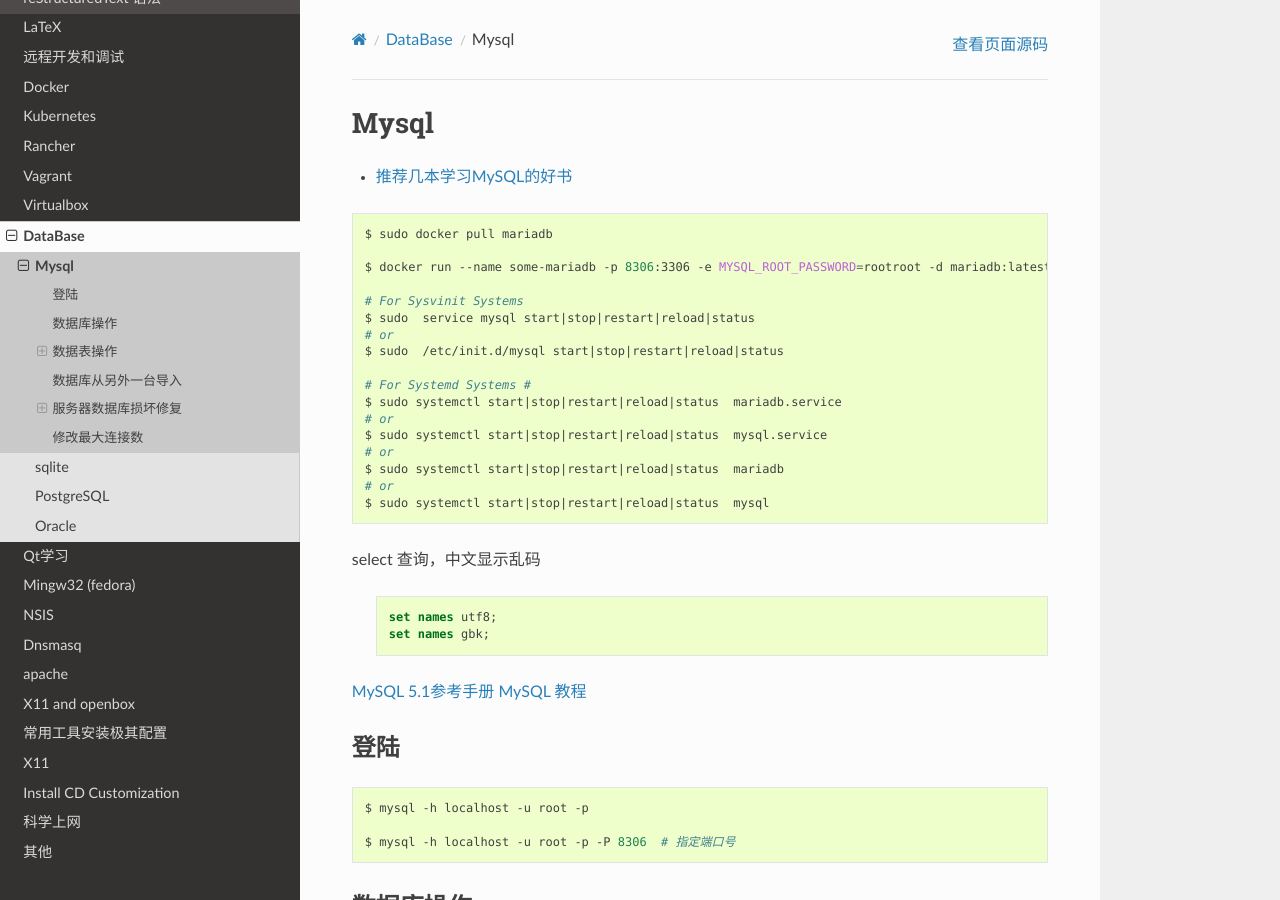
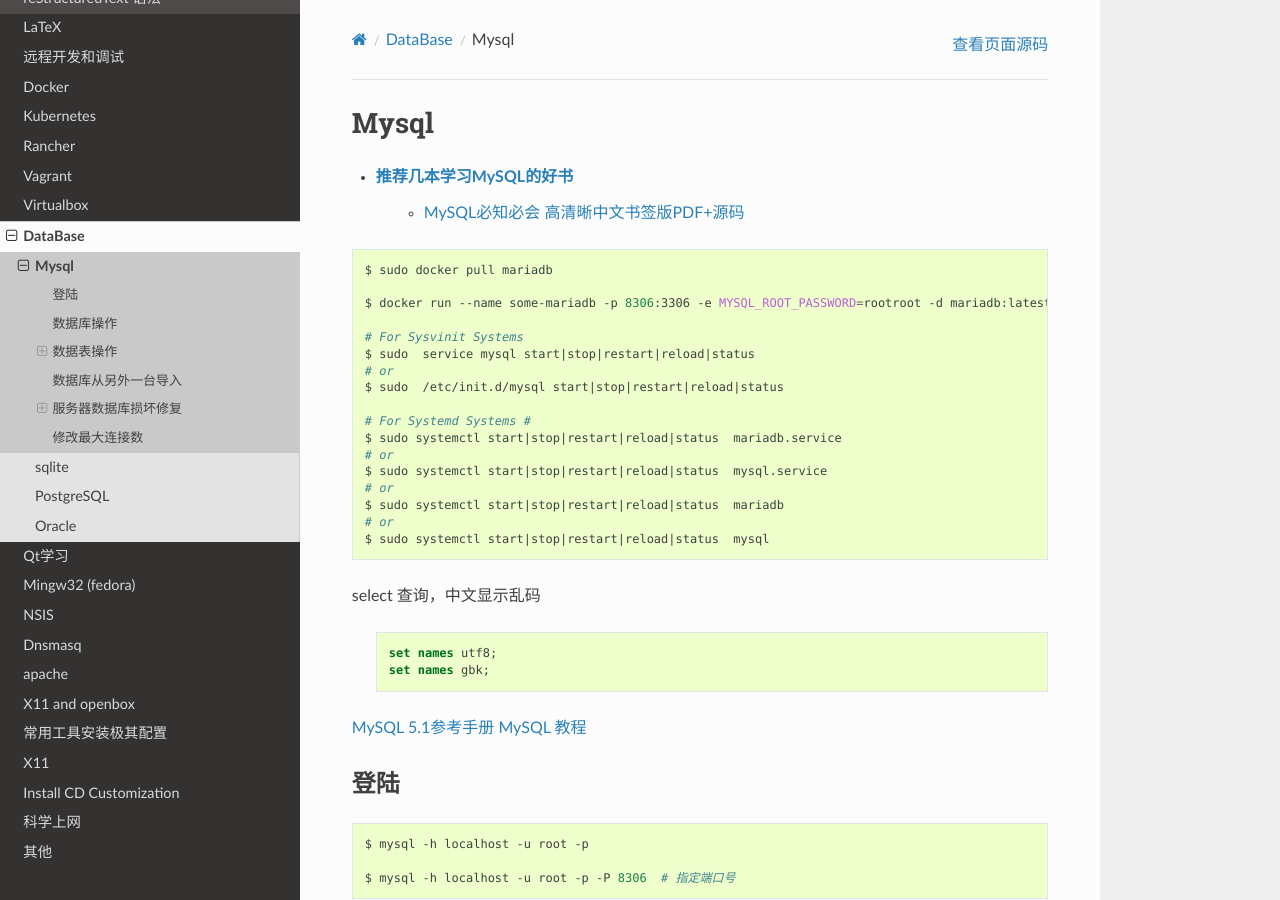
Before and after one commit to my-rds-store/my_space, a Sphinx documentation site: the page built from source/database/mysql.rst, in a window 1280 px wide and 900 px high. Built offline with Sphinx 7.4.7 and the Read the Docs theme 2.0.0, drawn with Linux system fonts in a browser that asks for light colours.

Commit message:
update ...

```diff
--- a/source/database/mysql.rst
+++ b/source/database/mysql.rst
@@ -3,6 +3,7 @@
 #########
 
 * `推荐几本学习MySQL的好书 <https://www.cnblogs.com/prettyisshit/p/5841055.html>`_
+    * `MySQL必知必会 高清晰中文书签版PDF+源码 <https://linux.linuxidc.com/index.php?folder=MjAxNsTq18rBzy801MIvNcjVL015U1FMsdjWqrHYu+EguN/H5c761tDOxMrpx6mw5lBERivUtMLr>`_
 
 .. code-block:: bash
 
```
